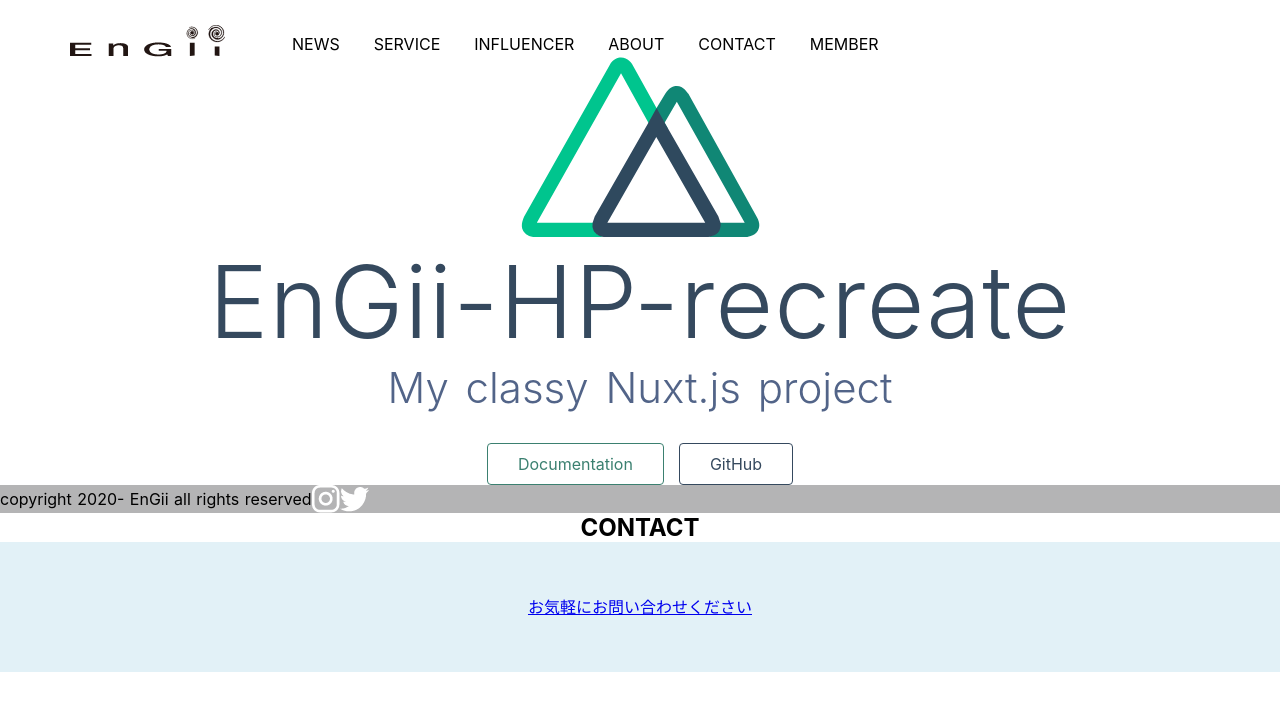
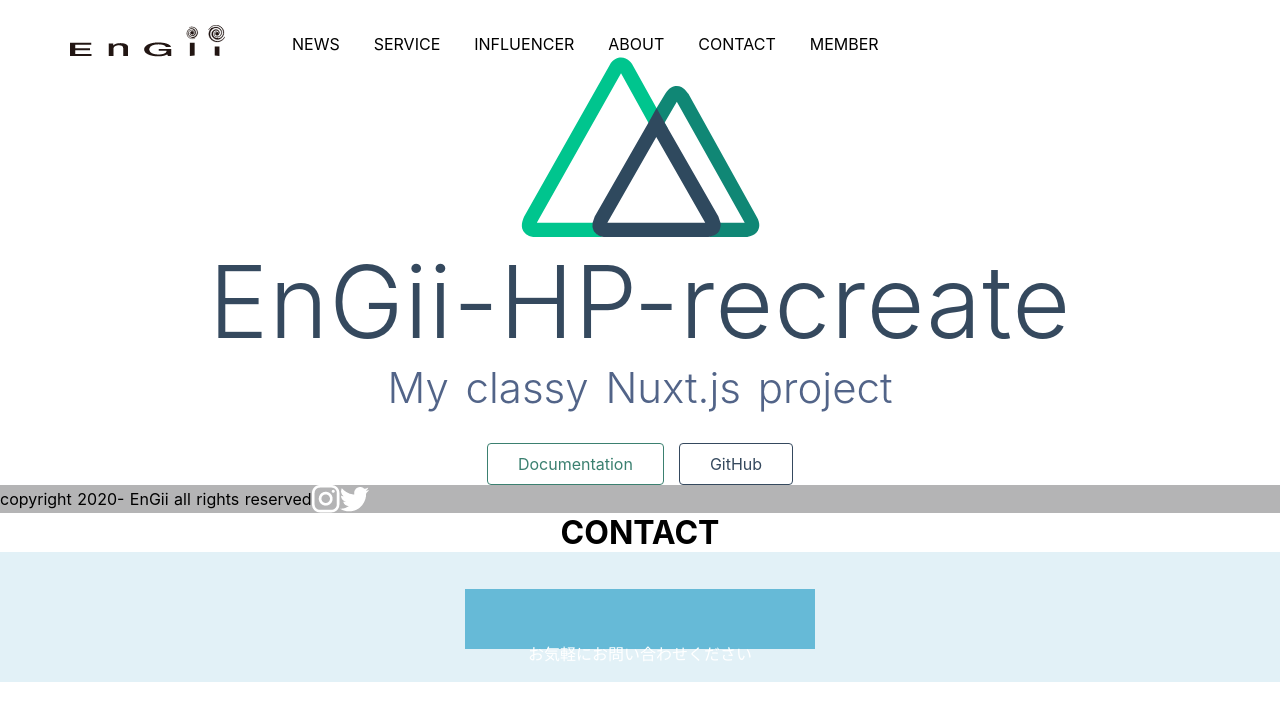
Before and after one commit to reiji-0720/EnGii-HP-recreate, a Nuxt app: page / in a window 1280 px wide. Shown: the top 720 px of the page. Built offline with nearby package versions, Linux system fonts and the light colour scheme.

Commit message:
contact
文字ずれる

```diff
--- a/components/contact.vue
+++ b/components/contact.vue
@@ -1,31 +1,37 @@
 <template>
-    <div class="contactContainer">
-        <h2 class="contactText">CONTACT</h2>
-        <div class="contactArea">
-            <div class="contact">
-                <nuxt-link to="">お気軽にお問い合わせください<span class="triangle"></span></nuxt-link>
-            </div>
-        </div>
+  <div class="contactContainer">
+    <h1 class="contactText">CONTACT</h1>
+    <div class="contactArea">
+      <nuxt-link to class="contact">
+        お気軽にお問い合わせください<span class="triangle"></span>
+      </nuxt-link>
     </div>
+  </div>
 </template>
 
 <script>
-export default {
-
-}
+export default {};
 </script>
 
 <style>
-.contactContainer{
-
+.contactContainer {
 }
 
-.contactArea{
-    background-color: #E2F1F7;
-    height: 130px;
+.contactArea {
+  background-color: #e2f1f7;
+  height: 130px;
+	line-height: 130px;
 }
 
-.contact{
-    line-height: 130px;
+.contact {
+	display: inline-block;
+  vertical-align: middle;
+		line-height: 130px;
+
+  height: 60px;
+  width: 350px;
+  background-color: #66bad7;
+  text-decoration: none;
+  color: #FFFFFF;
 }
 </style>
```
